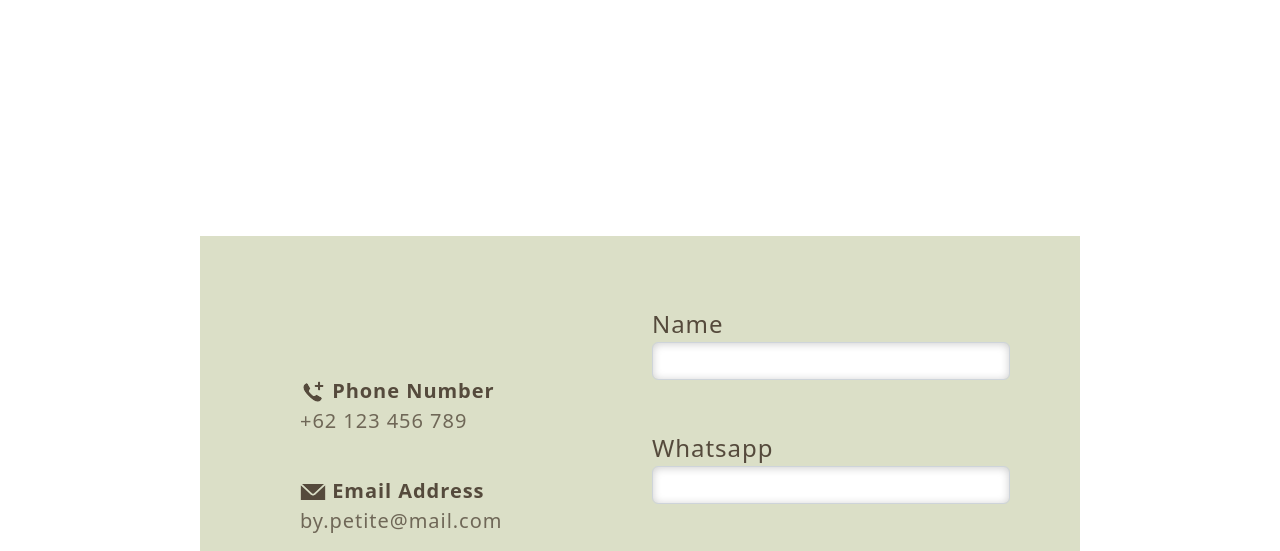
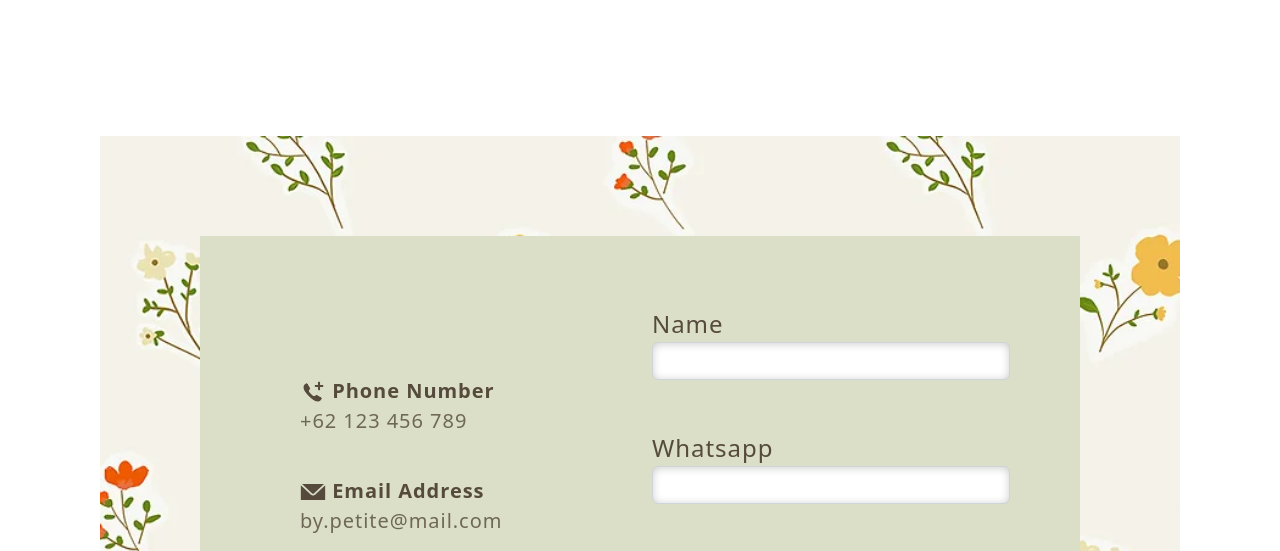
Before and after one commit to dothyyy/dothyyy.github.io, a plain HTML site: page uas-website/contactus.html in a window 1280 px wide. Shown: the part 265-816 px from the top of the page. Drawn offline with nearby package versions, Linux system fonts and the light colour scheme; a web font is replaced by a local one.

Commit message:
Update contactus.css

```diff
--- a/uas-website/assets/css/contactus.css
+++ b/uas-website/assets/css/contactus.css
@@ -12,7 +12,7 @@
 }
 
 .contact-us{
-    background-image: url("/Users/mac/Desktop/uas-website/assets/..");
+    background-image: url("../img/bgbanner.png");
     background-size: cover;
     width: 100%;
     height: 100%;
```
